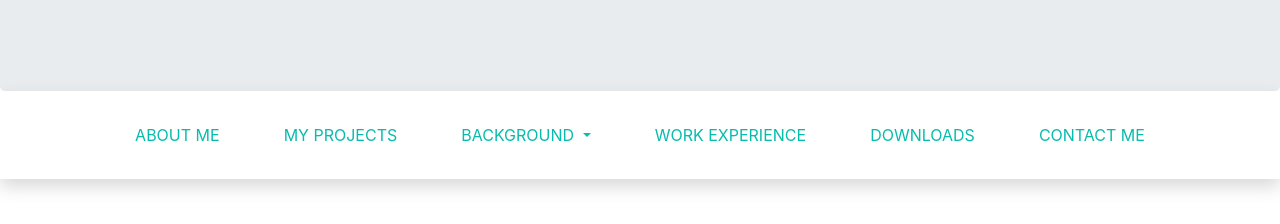
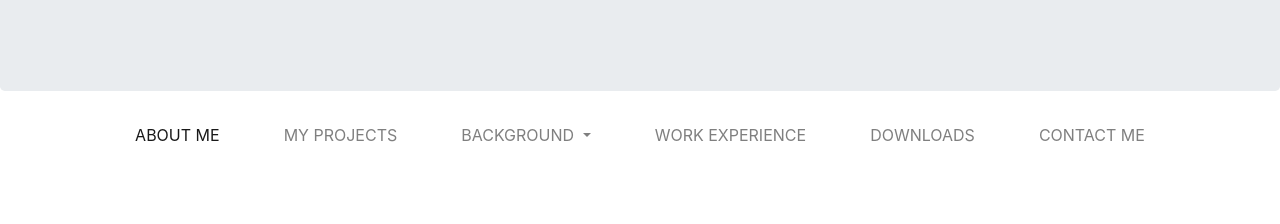
Before and after one commit to danielflachica/DFL-Portfolio, a website: page index.html in a window 1280 px wide. Shown: the part 355-579 px from the top of the page. Drawn offline with nearby package versions, Linux system fonts and the light colour scheme.

Commit message:
Remove text-secondary links

```diff
--- a/index.html
+++ b/index.html
@@ -43,7 +43,7 @@
     <!-- End About Me -->
 
     <!-- Begin Navbar -->
-    <nav class="navbar navbar-expand-lg navbar-light bg-white shadow py-4 sticky-top text-center">
+    <nav class="navbar navbar-expand-lg navbar-light bg-white py-4 sticky-top text-center">
       <button class="navbar-toggler" type="button" data-toggle="collapse" data-target="#navbarSupportedContent" aria-controls="navbarSupportedContent" aria-expanded="false" aria-label="Toggle navigation">
         <span class="navbar-toggler-icon"></span>
       </button>
@@ -51,13 +51,13 @@
       <div class="collapse navbar-collapse" id="navbarSupportedContent">
         <ul class="navbar-nav mx-auto">
           <li class="nav-item mx-0 mx-md-4 text-uppercase active">
-            <a class="nav-link text-secondary" href="#about">About Me <span class="sr-only">(current)</span></a>
+            <a class="nav-link" href="#about">About Me <span class="sr-only">(current)</span></a>
           </li>
           <li class="nav-item mx-0 mx-md-4 text-uppercase">
-            <a class="nav-link text-secondary" href="#projects">My Projects</a>
+            <a class="nav-link" href="#projects">My Projects</a>
           </li>
           <li class="nav-item mx-0 mx-md-4 text-uppercase dropdown">
-            <a class="nav-link text-secondary dropdown-toggle" href="#" id="navbarDropdownBG" role="button" data-toggle="dropdown" aria-haspopup="true" aria-expanded="false">
+            <a class="nav-link dropdown-toggle" href="#" id="navbarDropdownBG" role="button" data-toggle="dropdown" aria-haspopup="true" aria-expanded="false">
               Background
             </a>
             <div class="dropdown-menu" aria-labelledby="navbarDropdownBG">
@@ -68,13 +68,13 @@
             </div>
           </li>
           <li class="nav-item mx-0 mx-md-4 text-uppercase">
-            <a class="nav-link text-secondary" href="#experience">Work Experience</a>
+            <a class="nav-link" href="#experience">Work Experience</a>
           </li>
           <li class="nav-item mx-0 mx-md-4 text-uppercase">
-            <a class="nav-link text-secondary" href="#downloads">Downloads</a>
+            <a class="nav-link" href="#downloads">Downloads</a>
           </li>
           <li class="nav-item mx-0 mx-md-4 text-uppercase">
-            <a class="nav-link text-secondary" href="#contact">Contact Me</a>
+            <a class="nav-link" href="#contact">Contact Me</a>
           </li>
         </ul>
       </div>
```
